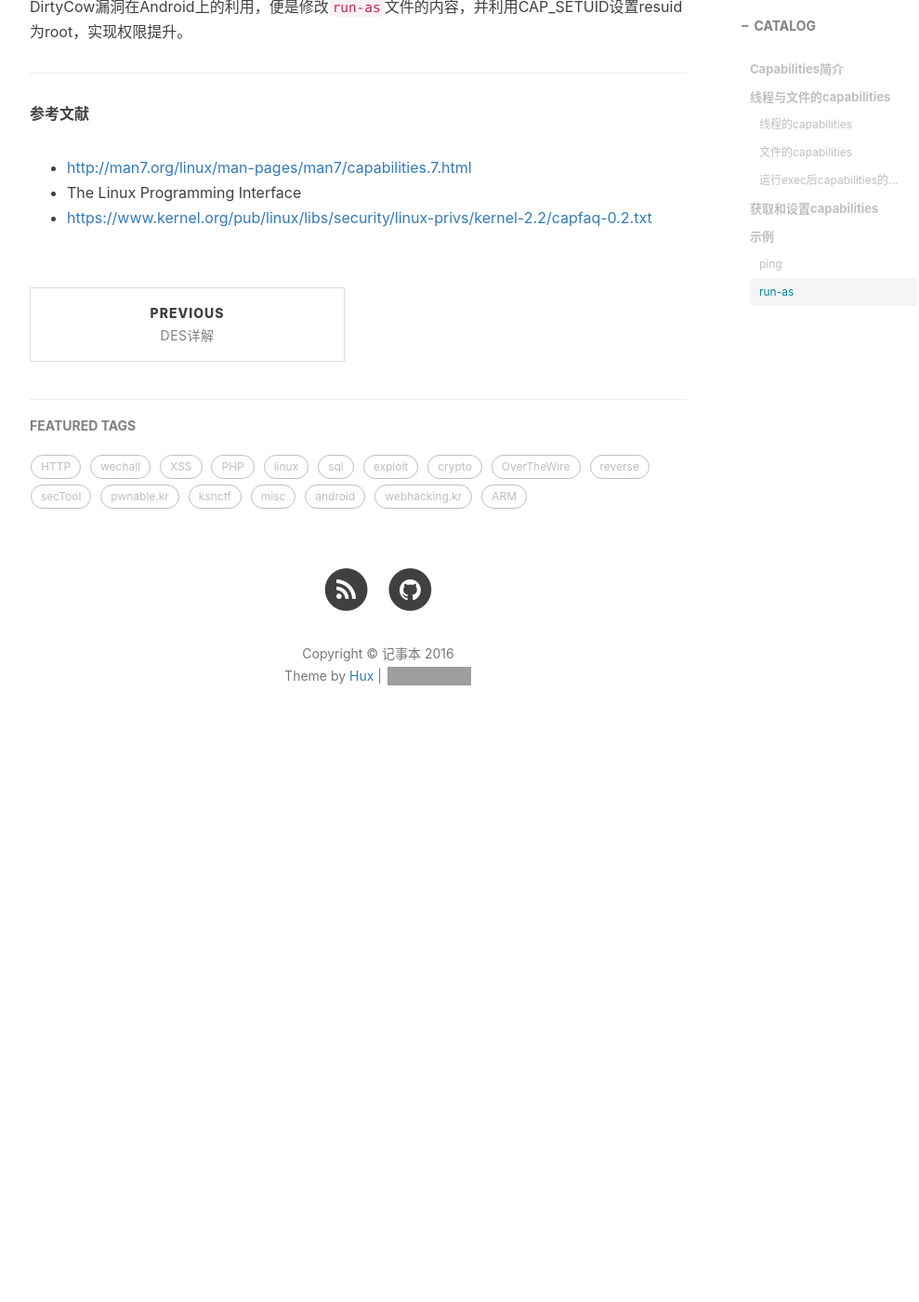
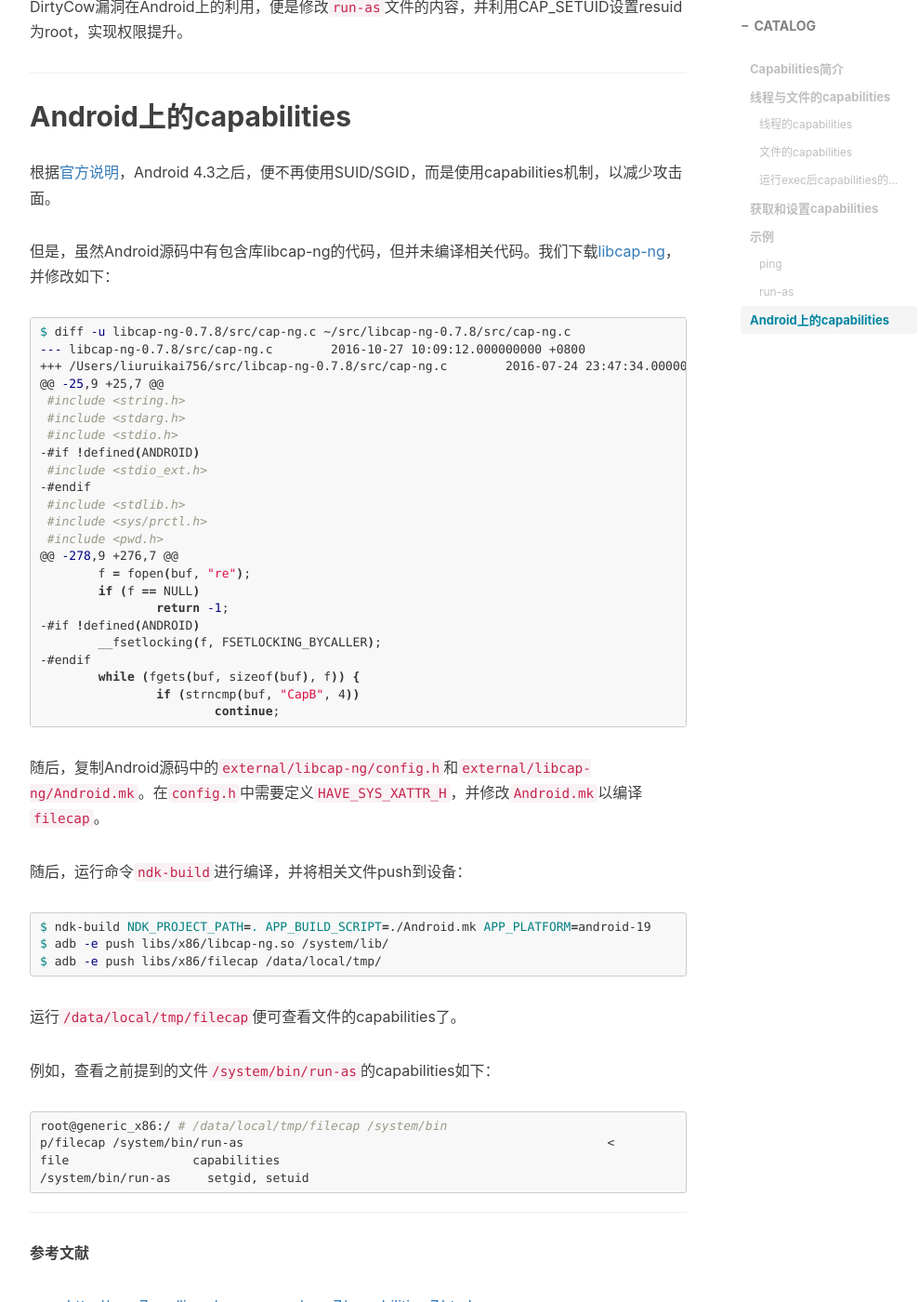
Before and after one commit to rk700/rk700.github.io, a Jekyll site: the page built from _posts/2016-10-26-linux-capabilities.md, in a window 1280 px wide and 1400 px high, scrolled down 4966 px. Shown: the whole window at 93% size, without its empty margins (233-1222 px from the left). Built offline with Jekyll 4.4.1, drawn with Linux system fonts in a browser that asks for light colours; nearby versions of some CDN libraries; comment, search, counter and statistics services are not loaded; before the commit the page ends 5780 px from its top, so only the background shows below that; grey boxes are pictures that could not be loaded.

Commit message:
capabilities on Android

```diff
--- a/_posts/2016-10-26-linux-capabilities.md
+++ b/_posts/2016-10-26-linux-capabilities.md
@@ -139,6 +139,61 @@ DirtyCow漏洞在Android上的利用，便是修改`run-as`文件的内容，并
 
 ---
 
+## Android上的capabilities
+
+根据[官方说明](https://source.android.com/security/enhancements/enhancements43.html)，Android 4.3之后，便不再使用SUID/SGID，而是使用capabilities机制，以减少攻击面。
+
+但是，虽然Android源码中有包含库libcap-ng的代码，但并未编译相关代码。我们下载[libcap-ng](http://people.redhat.com/sgrubb/libcap-ng/libcap-ng-0.7.8.tar.gz)，并修改如下：
+
+{% highlight bash %}
+$ diff -u libcap-ng-0.7.8/src/cap-ng.c ~/src/libcap-ng-0.7.8/src/cap-ng.c
+--- libcap-ng-0.7.8/src/cap-ng.c        2016-10-27 10:09:12.000000000 +0800
++++ /Users/liuruikai756/src/libcap-ng-0.7.8/src/cap-ng.c        2016-07-24 23:47:34.000000000 +0800
+@@ -25,9 +25,7 @@
+ #include <string.h>
+ #include <stdarg.h>
+ #include <stdio.h>
+-#if !defined(ANDROID)
+ #include <stdio_ext.h>
+-#endif
+ #include <stdlib.h>
+ #include <sys/prctl.h>
+ #include <pwd.h>
+@@ -278,9 +276,7 @@
+        f = fopen(buf, "re");
+        if (f == NULL)
+                return -1;
+-#if !defined(ANDROID)
+        __fsetlocking(f, FSETLOCKING_BYCALLER);
+-#endif
+        while (fgets(buf, sizeof(buf), f)) {
+                if (strncmp(buf, "CapB", 4))
+                        continue;
+{% endhighlight %}
+
+随后，复制Android源码中的`external/libcap-ng/config.h`和`external/libcap-ng/Android.mk`。在`config.h`中需要定义`HAVE_SYS_XATTR_H`，并修改`Android.mk`以编译`filecap`。
+
+随后，运行命令`ndk-build`进行编译，并将相关文件push到设备：
+
+{% highlight bash %}
+$ ndk-build NDK_PROJECT_PATH=. APP_BUILD_SCRIPT=./Android.mk APP_PLATFORM=android-19
+$ adb -e push libs/x86/libcap-ng.so /system/lib/
+$ adb -e push libs/x86/filecap /data/local/tmp/
+{% endhighlight %}
+
+运行`/data/local/tmp/filecap`便可查看文件的capabilities了。
+
+例如，查看之前提到的文件`/system/bin/run-as`的capabilities如下：
+
+{% highlight bash %}
+root@generic_x86:/ # /data/local/tmp/filecap /system/bin
+p/filecap /system/bin/run-as                                                  <
+file                 capabilities
+/system/bin/run-as     setgid, setuid
+{% endhighlight %}
+
+---
+
 **参考文献**
 
 - [http://man7.org/linux/man-pages/man7/capabilities.7.html](http://man7.org/linux/man-pages/man7/capabilities.7.html)
```
